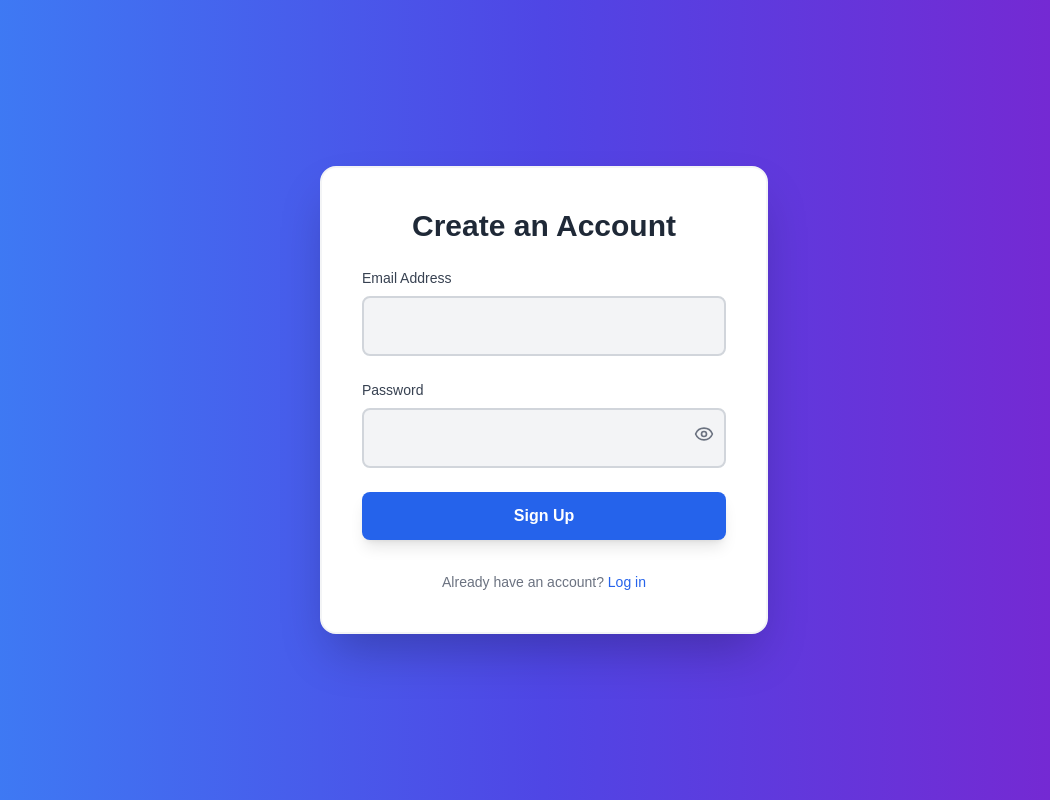
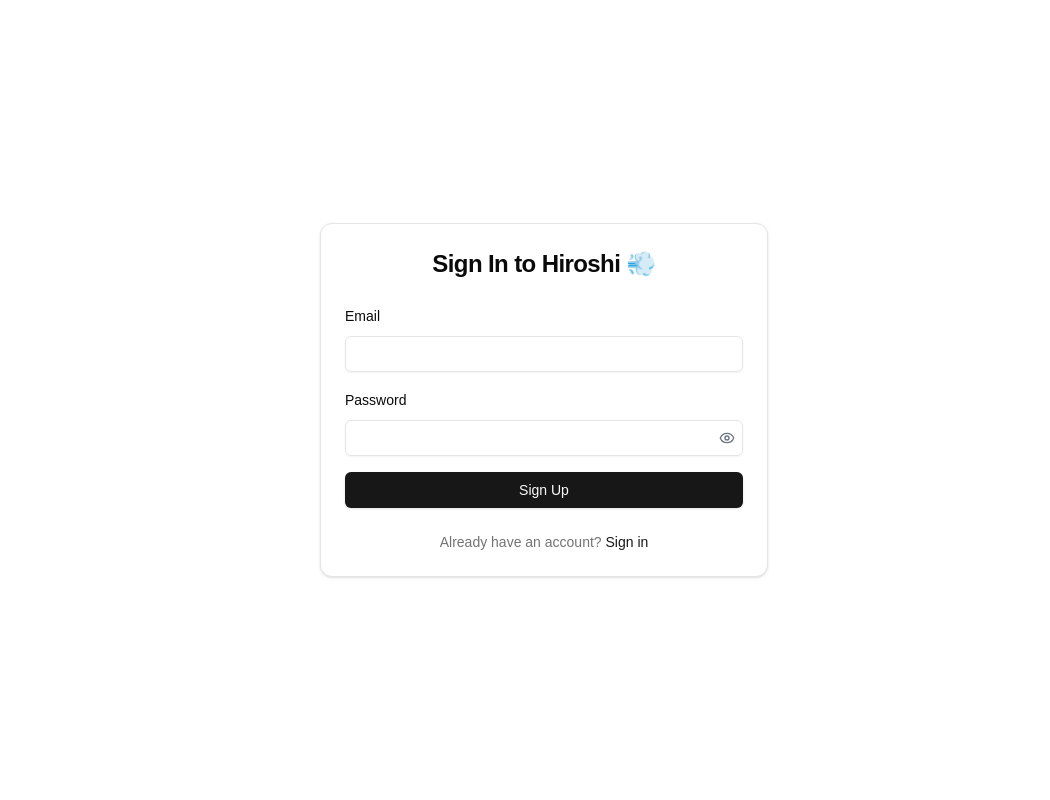
Before and after one commit to StarDust130/Hiroshi, a Next.js app: page /sign-up in a window 1280 px wide. Shown: the whole page, without its empty margins (96-1146 px from the left). Built offline with nearby package versions, Linux system fonts and the light colour scheme; no server answers.

Commit message:
refactor sign-up component with improved UI, error handling, and verification flow

```diff
--- a/app/sign-up/page.tsx
+++ b/app/sign-up/page.tsx
@@ -1,13 +1,24 @@
 /* eslint-disable @typescript-eslint/no-explicit-any */
 "use client";
 
+import { useState } from "react";
 import { useSignUp } from "@clerk/nextjs";
 import { useRouter } from "next/navigation";
 import Link from "next/link";
-import { useState } from "react";
-import { Eye, EyeOff } from "lucide-react"; // For password toggle
+import { Input } from "@/components/ui/input";
+import { Button } from "@/components/ui/button";
+import {
+  Card,
+  CardHeader,
+  CardTitle,
+  CardContent,
+  CardFooter,
+} from "@/components/ui/card";
+import { Label } from "@/components/ui/label";
+import { Alert, AlertDescription } from "@/components/ui/alert";
+import { Eye, EyeOff } from "lucide-react";
 
-const SignUp = () => {
+export default function SignUp() {
   const { isLoaded, signUp, setActive } = useSignUp();
   const [emailAddress, setEmailAddress] = useState("");
   const [password, setPassword] = useState("");
@@ -18,156 +29,142 @@
   const router = useRouter();
 
   if (!isLoaded) {
-    return <div>Loading...</div>;
+    return null;
   }
 
   async function submit(e: React.FormEvent) {
     e.preventDefault();
     if (!isLoaded) {
-      return <div>Loading...</div>;
+      return;
     }
+
     try {
-      await signUp.create({ emailAddress, password });
-      await signUp.prepareEmailAddressVerification({
-        strategy: "email_code",
+      await signUp.create({
+        emailAddress,
+        password,
       });
+
+      await signUp.prepareEmailAddressVerification({ strategy: "email_code" });
+
       setPendingVerification(true);
-    } catch (e: any) {
-      console.log(JSON.stringify(e, null, 2));
-      setError(e.message[0].message);
+    } catch (err: any) {
+      console.error(JSON.stringify(err, null, 2));
+      setError(err.errors[0].message);
     }
   }
 
   async function onPressVerify(e: React.FormEvent) {
     e.preventDefault();
     if (!isLoaded) {
-      return <div>Loading...</div>;
+      return;
     }
+
     try {
       const completeSignUp = await signUp.attemptEmailAddressVerification({
         code,
       });
-
       if (completeSignUp.status !== "complete") {
-        setError("Verification failed");
         console.log(JSON.stringify(completeSignUp, null, 2));
-        return;
       }
 
       if (completeSignUp.status === "complete") {
-        await setActive({
-          session: completeSignUp.createdSessionId,
-        });
-        router.push("/");
+        await setActive({ session: completeSignUp.createdSessionId });
+        router.push("/dashboard");
       }
-    } catch (e: any) {
-      setError(e.message[0].message);
-      console.log(JSON.stringify(e, null, 2));
+    } catch (err: any) {
+      console.error(JSON.stringify(err, null, 2));
+      setError(err.errors[0].message);
     }
   }
 
   return (
-    <div className="min-h-screen bg-gradient-to-r from-blue-500 via-indigo-600 to-purple-700 flex items-center justify-center">
-      <div className="w-full max-w-md p-10 bg-white shadow-2xl rounded-2xl border-2 border-gray-100">
-        <h2 className="text-3xl font-extrabold text-center text-gray-800 mb-6">
-          Create an Account
-        </h2>
-
-        {error && (
-          <div className="mb-4 p-3 bg-red-100 text-red-600 rounded-md text-center">
-            {error}
-          </div>
-        )}
-
+    <div className="flex items-center justify-center min-h-screen bg-background">
+      <Card className="w-full max-w-md">
+        <CardHeader>
+          <CardTitle className="text-2xl font-bold text-center">
+            Sign In to Hiroshi 💨
+          </CardTitle>
+        </CardHeader>
+        <CardContent>
           {!pendingVerification ? (
-          <form onSubmit={submit} className="space-y-6">
-            <div>
-              <label
-                htmlFor="email"
-                className="block text-sm font-medium text-gray-700"
-              >
-                Email Address
-              </label>
-              <input
+            <form onSubmit={submit} className="space-y-4">
+              <div className="space-y-2">
+                <Label htmlFor="email">Email</Label>
+                <Input
                   type="email"
                   id="email"
                   value={emailAddress}
                   onChange={(e) => setEmailAddress(e.target.value)}
                   required
-                className="w-full p-4 mt-2 bg-gray-100 rounded-lg border-2 border-gray-300 focus:outline-none focus:ring-2 focus:ring-blue-500 transition duration-300"
                 />
               </div>
-
-            <div>
-              <label
-                htmlFor="password"
-                className="block text-sm font-medium text-gray-700"
-              >
-                Password
-              </label>
+              <div className="space-y-2">
+                <Label htmlFor="password">Password</Label>
                 <div className="relative">
-                <input
+                  <Input
                     type={showPassword ? "text" : "password"}
                     id="password"
                     value={password}
                     onChange={(e) => setPassword(e.target.value)}
                     required
-                  className="w-full p-4 mt-2 bg-gray-100 rounded-lg border-2 border-gray-300 focus:outline-none focus:ring-2 focus:ring-blue-500 transition duration-300"
                   />
                   <button
                     type="button"
                     onClick={() => setShowPassword(!showPassword)}
-                  className="absolute top-1/2 right-3 transform -translate-y-1/2 text-gray-500"
+                    className="absolute right-2 top-1/2 -translate-y-1/2"
                   >
-                  {showPassword ? <EyeOff size={20} /> : <Eye size={20} />}
+                    {showPassword ? (
+                      <EyeOff className="h-4 w-4 text-gray-500" />
+                    ) : (
+                      <Eye className="h-4 w-4 text-gray-500" />
+                    )}
                   </button>
                 </div>
               </div>
-
-            <button
-              type="submit"
-              className="w-full py-3 mt-6 bg-blue-600 text-white font-semibold rounded-lg shadow-lg hover:bg-blue-700 focus:outline-none focus:ring-2 focus:ring-blue-500 transition duration-300"
-            >
+              {error && (
+                <Alert variant="destructive">
+                  <AlertDescription>{error}</AlertDescription>
+                </Alert>
+              )}
+              <Button type="submit" className="w-full">
                 Sign Up
-            </button>
+              </Button>
             </form>
           ) : (
-          <form onSubmit={onPressVerify} className="space-y-6">
-            <div>
-              <label
-                htmlFor="otp"
-                className="block text-sm font-medium text-gray-700"
-              >
-                Enter OTP
-              </label>
-              <input
-                type="text"
-                id="otp"
+            <form onSubmit={onPressVerify} className="space-y-4">
+              <div className="space-y-2">
+                <Label htmlFor="code">Verification Code</Label>
+                <Input
+                  id="code"
                   value={code}
                   onChange={(e) => setCode(e.target.value)}
+                  placeholder="Enter verification code"
                   required
-                className="w-full p-4 mt-2 bg-gray-100 rounded-lg border-2 border-gray-300 focus:outline-none focus:ring-2 focus:ring-blue-500 transition duration-300"
                 />
               </div>
-
-            <button
-              type="submit"
-              className="w-full py-3 mt-6 bg-green-600 text-white font-semibold rounded-lg shadow-lg hover:bg-green-700 focus:outline-none focus:ring-2 focus:ring-green-500 transition duration-300"
-            >
-              Verify OTP
-            </button>
+              {error && (
+                <Alert variant="destructive">
+                  <AlertDescription>{error}</AlertDescription>
+                </Alert>
+              )}
+              <Button type="submit" className="w-full">
+                Verify Email
+              </Button>
             </form>
           )}
-
-        <div className="mt-8 text-center text-sm text-gray-500">
+        </CardContent>
+        <CardFooter className="justify-center">
+          <p className="text-sm text-muted-foreground">
             Already have an account?{" "}
-          <Link href="/sign-in" className="text-blue-600 hover:underline">
-            Log in
+            <Link
+              href="/sign-in"
+              className="font-medium text-primary hover:underline"
+            >
+              Sign in
             </Link>
-        </div>
-      </div>
+          </p>
+        </CardFooter>
+      </Card>
     </div>
   );
-};
-
-export default SignUp;
+}
```
Lines whose indentation alone changed are shown as unchanged.
